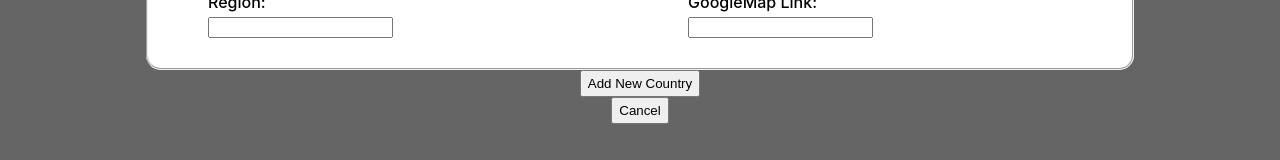
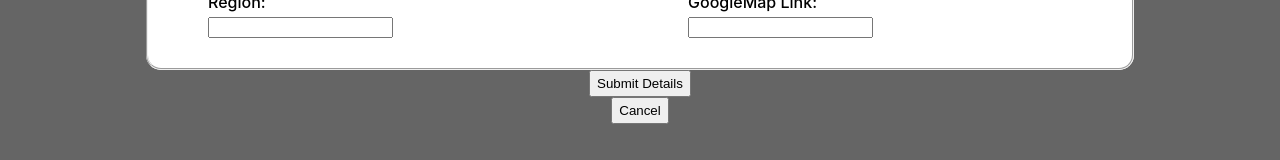
Before and after one commit to tfairclough/Project-2-API-React-App, a React (Create React App) app: page / in a window 1280 px wide. Both pictures are taken after typing "Sample" into the empty fields and a click on the button "Add New Country". Shown: the part 482-642 px from the top of the page. Built offline with nearby package versions, Linux system fonts and the light colour scheme; no server answers.

Commit message:
TF-Working Edit Capability

```diff
--- a/src/AddNewCountryPopUp.js
+++ b/src/AddNewCountryPopUp.js
@@ -31,12 +31,12 @@ const AddNewCountryPopUp = (props) => {
                     onChange={props.handleNewCountryInput}></input></label>
       </div>
       <div className='pop-out-fields'>
-        <label>Upload Flag: <input type="file"
+        {!props.editMode && <label>Upload Flag: <input type="file"
                     name='fileName'
                     value={props.newCountry.fileName}
                     className="text"
                     onChange={props.handleFileUpload}
-                    required></input> </label>
+                    required></input> </label>}
         <label>Borders: <input type="text"
                     name='borders'
                     value={props.newCountry.borders}
@@ -53,13 +53,13 @@ const AddNewCountryPopUp = (props) => {
                     className="text"
                     onChange={props.handleNewCountryInput}></input></label>
         <label>GoogleMap Link: <input type="text"
-                    name='maplink'
+                    name='mapLink'
                     value={props.newCountry.mapLink}
                     className="text"
                     onChange={props.handleNewCountryInput}></input></label>
       </div>
     </fieldset>
-  <button onClick={props.addNewCountrySubmit}>Add New Country</button>
+  <button onClick={props.addNewCountrySubmit}>Submit Details</button>
   <button onClick={props.toggleInputFieldOff}>Cancel</button>
 </div>
   )
--- a/src/App.js
+++ b/src/App.js
@@ -24,6 +24,8 @@ class App extends Component{
       mapLink: '',
       borders: '',
       currency: '',
+      file: '',
+      editMode: false
       }
     }
 
@@ -65,11 +67,15 @@ class App extends Component{
 
   }
 
-  toggleInputInterface = (e) => {
-    this.updateState('inputVisibility', true)
+  addNewCountry = (e) => {
+    this.setState({
+      editMode: false
+    })
+    this.toggleInputScreenOn();
   }
 
   addNewCountrySubmit = () => {
+    if (!this.state.editMode) {
       const newCountry = {
         name: {common: this.state.name},
         population: this.state.pop,
@@ -82,9 +88,21 @@ class App extends Component{
         currencies: {currency: {name: this.state.currency}},
         flags: {png: URL.createObjectURL(this.state.file)}
       }
+      this.state.starredList.push(newCountry)
+    } else {
+      const countryToUpdate = this.state.allCountries.filter(obj => obj.flags.png === this.state.file)[0]
+      countryToUpdate.name.common = this.state.name
+      countryToUpdate.population = this.state.pop
+      countryToUpdate.subregion =this.state.subregion
+      countryToUpdate.region =this.state.region
+      countryToUpdate.capital = [this.state.capital]
+      countryToUpdate.car.side = this.state.drives
+      countryToUpdate.currencies = {currency: this.state.currency}
+      countryToUpdate.borders = [this.state.borders]
+      countryToUpdate.maps.googleMaps = this.state.mapLink
+    }
     this.toggleInputFieldOff();
-    this.state.starredList.push(newCountry)
-    this.clearNewCountryState(newCountry)
+    this.clearNewCountryState()
   }
 
   clearAll = () => {
@@ -106,7 +124,14 @@ class App extends Component{
   }
 
   editCountryDetails = (country) => {
+    this.setState({
+      editMode: true
+    })
     this.populateStateWithCountryData(country)
+  }
+
+  toggleInputScreenOn() {
+    this.updateState('inputVisibility', true);
   }
 
   populateStateWithCountryData(country) {
@@ -120,15 +145,12 @@ class App extends Component{
       drives: country.car.side,
       borders: ("borders" in country) ? country.borders.join(" / ") : 'Island',
       currency: ("currencies" in country) ? [...Object.keys(country.currencies).map(key => country.currencies[key].name)].join(" / "): '',
-      mapLink: country.maps.googleMaps
+      mapLink: country.maps.googleMaps,
+      file: country.flags.png
     })
-    this.toggleInputInterface()
-    this.updateExistingCountryDeatils(country)
+    this.toggleInputScreenOn()
   }
 
-  updateExistingCountryDeatils() {
-
-  }
 
   toggleMethod(country, list, state) {
     const currentList = [...list];
@@ -151,7 +173,7 @@ class App extends Component{
   render() {
 
     const inputVisibility = this.state.inputVisibility ? "visibile" : "invisible";
-    const newCountry ={
+    const prepopulateInput ={
         name: this.state.name,
         capital: this.state.capital,
         pop: this.state.pop,
@@ -193,12 +215,13 @@ class App extends Component{
                       clearAll={this.clearAll}
                       clearSelected={this.clearSelected}
                       selectedToggle={this.selectedToggle}
-                      addNewCountry={this.toggleInputInterface}
+                      addNewCountry={this.addNewCountry}
                       editCountryDetails={this.editCountryDetails}
                       />
           </div>
         </main>
-        {this.state.inputVisibility && <AddNewCountryPopUp  newCountry={newCountry}
+        {this.state.inputVisibility && <AddNewCountryPopUp  newCountry={prepopulateInput}
+                                                            editMode={this.state.editMode}
                                                             handleNewCountryInput={this.handleNewCountryInput}
                                                             addNewCountrySubmit={this.addNewCountrySubmit}
                                                             handleFileUpload={this.handleFileUpload}
```
Lines whose indentation alone changed are shown as unchanged.
